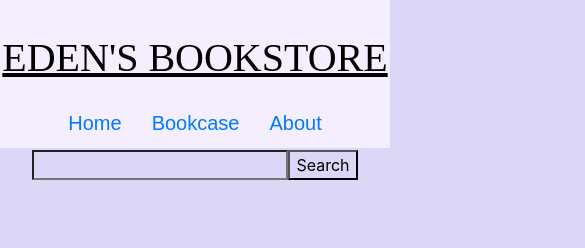
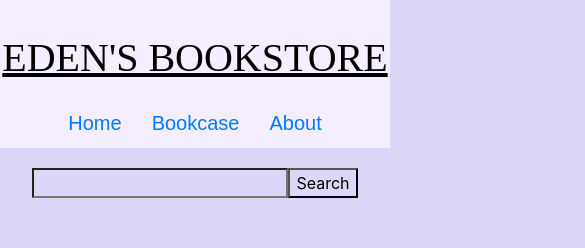
Before and after one commit to Edenlsw/BookStore, a React (Create React App) app in the folder mybookcase/: page / in a window 390 px wide. Shown: the top 248 px of the page, 585 px wide, since content can reach past the window. Built offline with nearby package versions, Linux system fonts and the light colour scheme.

Commit message:
layout slight changed- responsive messed up

```diff
--- a/mybookcase/src/components/Book.css
+++ b/mybookcase/src/components/Book.css
@@ -27,6 +27,10 @@
 
 }
 
+/* search bar */
+.search-form {
+    margin-top: 20px;
+}
 /* .description.a {
     word-wrap: break-word;
     overflow: scroll;
@@ -36,7 +40,7 @@
 } */
 
 .books {
-    margin: 100px 0 200px 250px;
+    margin: 100px 0 200px 450px;
     border-style: double;
     width: 1000px;
     justify-content: center;
```
